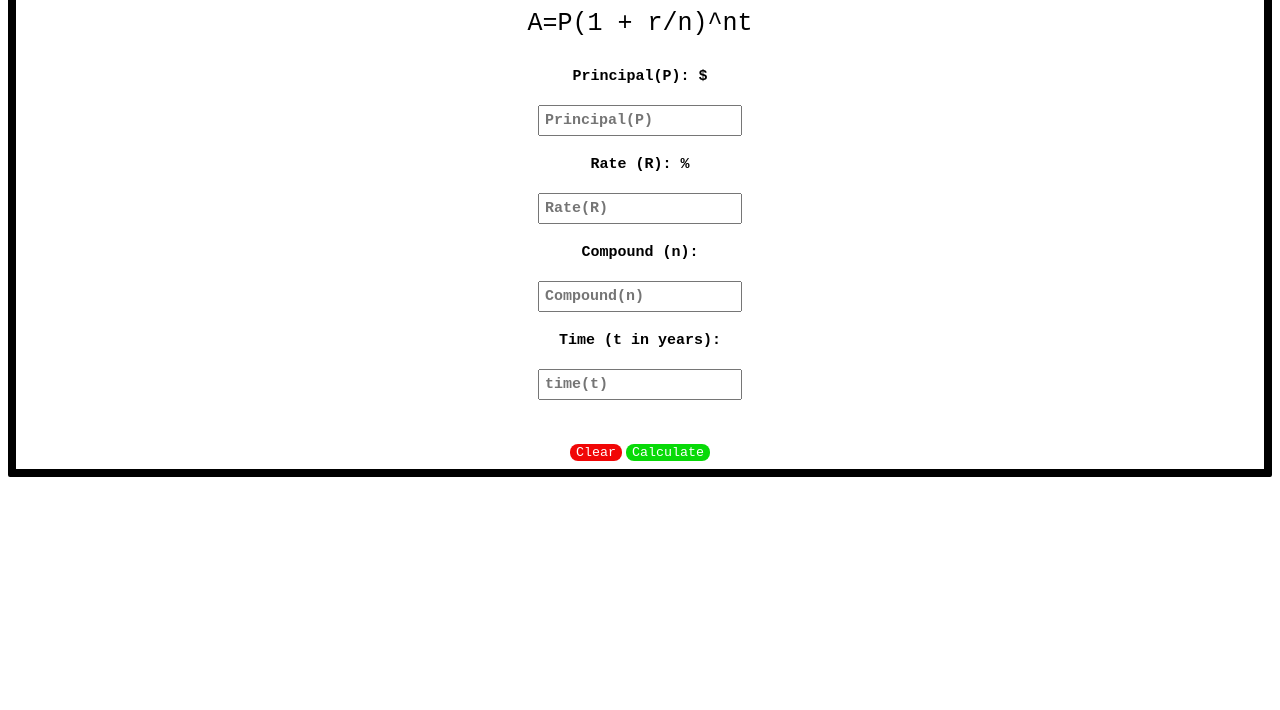
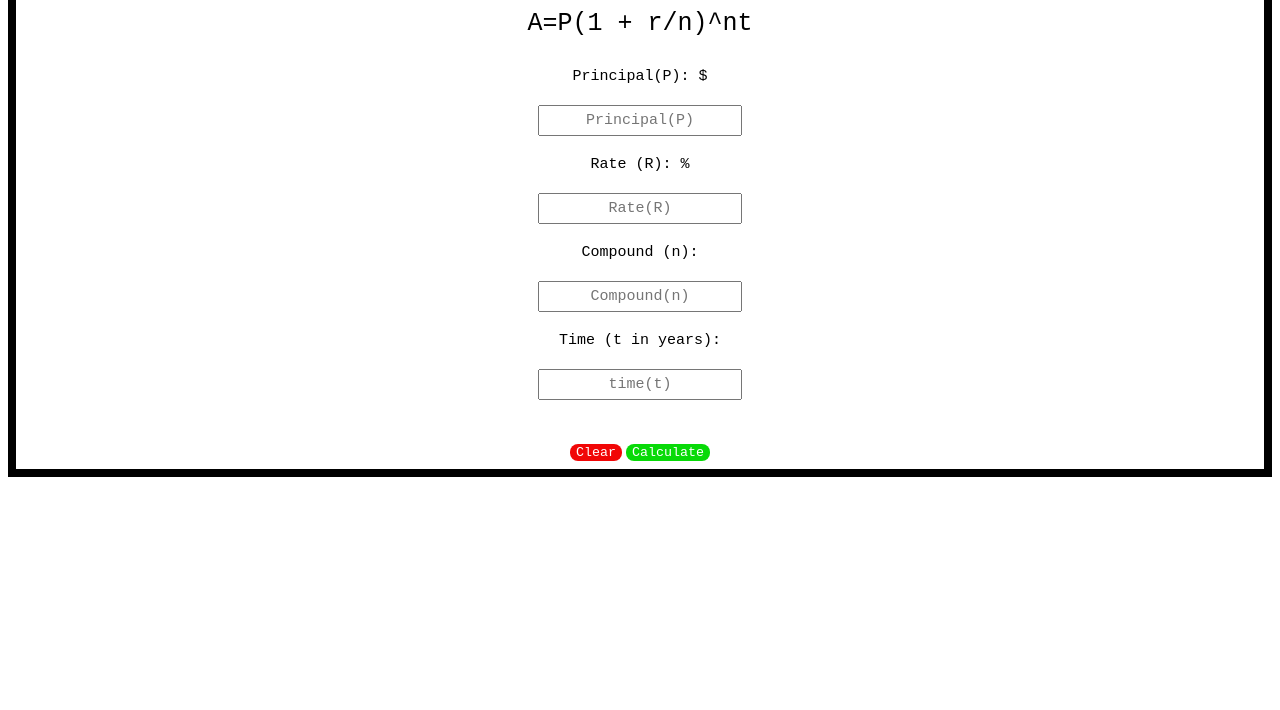
Before and after one commit to HardikMarlapudi/CompoundInterestCalculator, a plain HTML site: page index.html in a window 1280 px wide. Shown: the part 90-800 px from the top of the page. Drawn offline with Linux system fonts and the light colour scheme.

Commit message:
removed extra css code

```diff
--- a/styles.css
+++ b/styles.css
@@ -1,6 +1,5 @@
 .calculator {
     border: 0.5rem solid;
-    border-radius: 2px;
     padding-block: 0.5rem;
 }
 
@@ -20,21 +19,20 @@
     text-align: center;
     font-size: 15px;
     font-family: 'Courier New', Courier, monospace;
-    font-weight: bold;
     padding: 5px;
 }
 
 #principalInput {
     font-size: 15px;
     font-family: 'Courier New', Courier, monospace;
-    font-weight: bold;
+    text-align: center;
     padding: 5px;
 }
 
 #response {
-    text-align: center;
     font-size: 15px;
     font-family:'Courier New', Courier, monospace;
+    text-align: center;
     font-weight: bold;
 }
 
@@ -49,14 +47,13 @@
     text-align: center;
     font-size: 15px;
     font-family: 'Courier New', Courier, monospace;
-    font-weight: bold;
     padding: 5px;
 }
 
 #rateInput {
+    text-align: center;
     font-size: 15px;
     font-family: 'Courier New', Courier, monospace;
-    font-weight: bold;
     padding: 5px;
 }
 
@@ -64,14 +61,13 @@
     text-align: center;
     font-size: 15px;
     font-family: 'Courier New', Courier, monospace;
-    font-weight: bold;
     padding: 5px;
 }
 
 #compoundInput {
     font-size: 15px;
     font-family: 'Courier New', Courier, monospace;
-    font-weight: bold;
+    text-align: center;
     padding: 5px;
 }
 
@@ -79,14 +75,13 @@
     text-align: center;
     font-size: 15px;
     font-family: 'Courier New', Courier, monospace;
-    font-weight: bold;
     padding: 5px;
 }
 
 #timeInput {
     font-size: 15px;
     font-family: 'Courier New', Courier, monospace;
-    font-weight: bold;
+    text-align: center;
     padding: 5px;
 }
 
```
